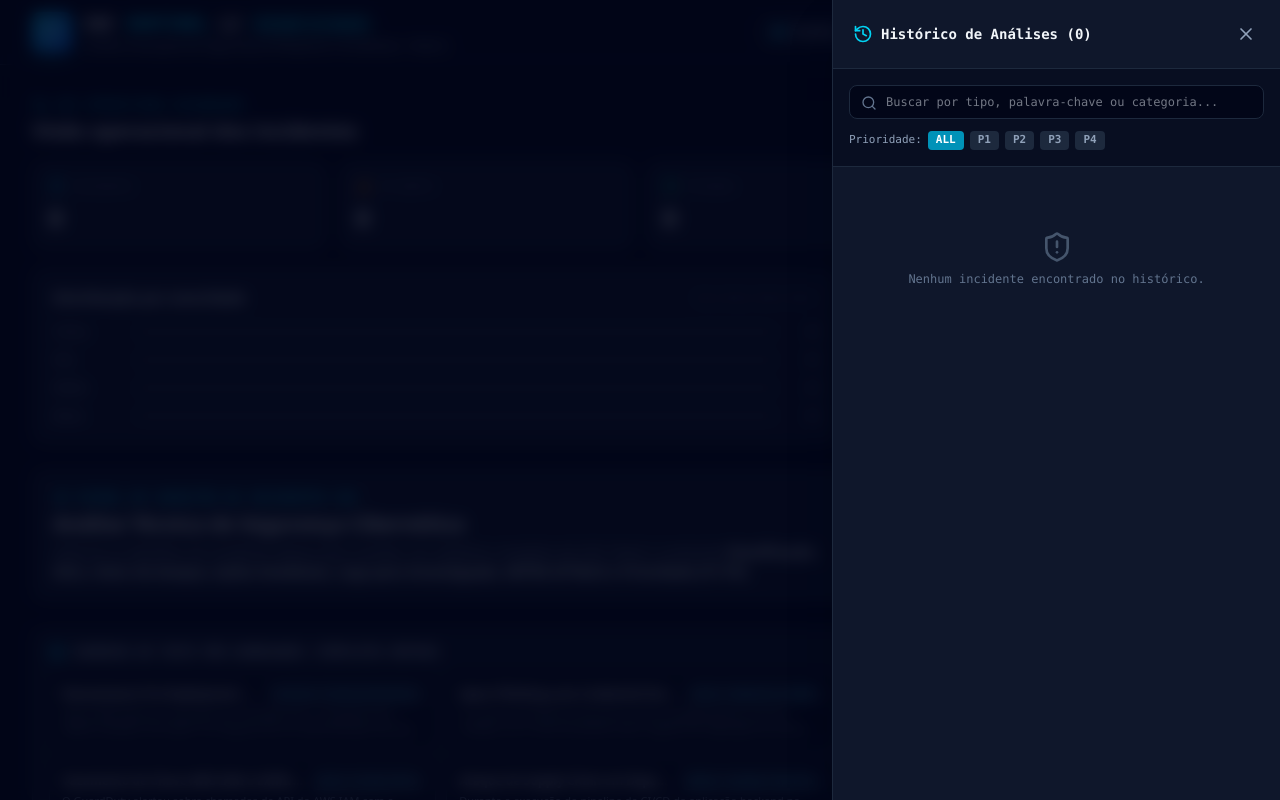
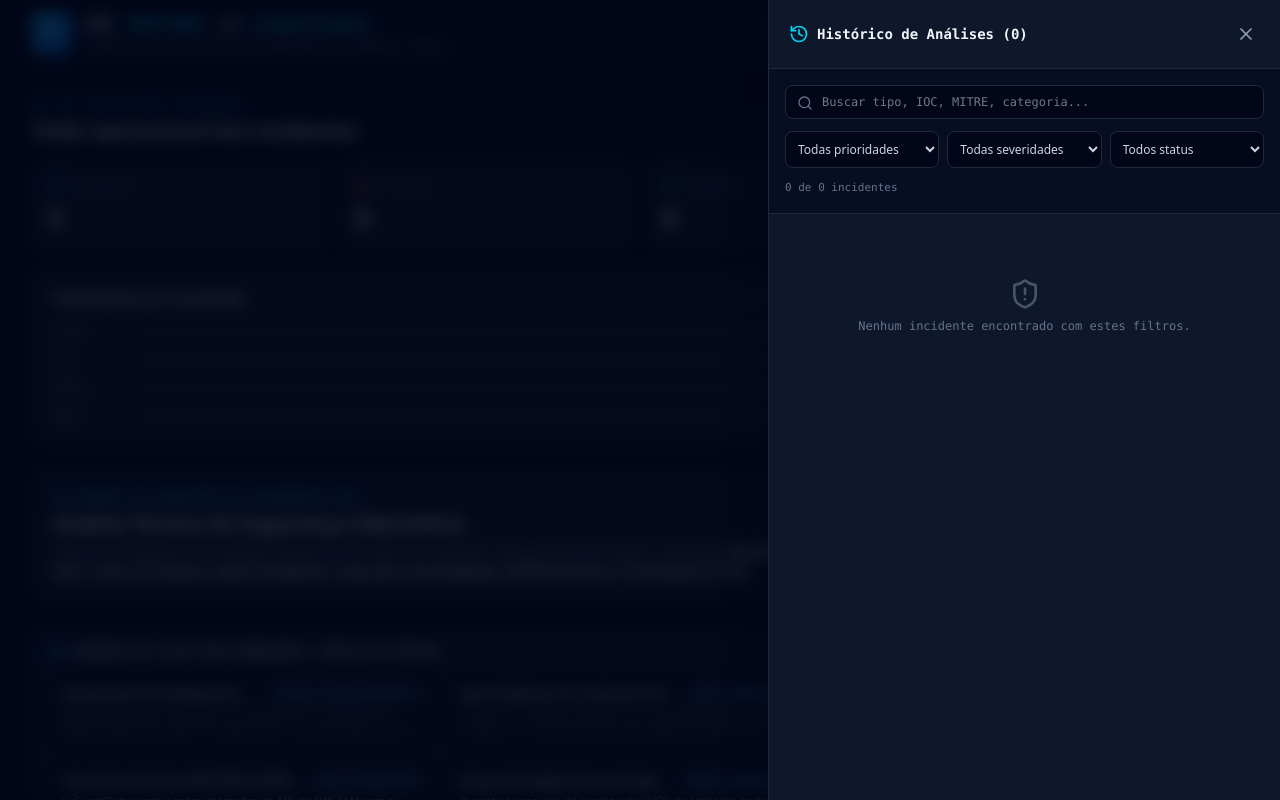
Before and after one commit to glaydsonaraujo25-cloud/SOC-Sentinel-L2---Incident-Response-Analysis-Studio, a React (Vite) app: page / in a window 1280 px wide. Both pictures are taken after a click on the button "Histórico". Shown: the top 800 px of the page. Built offline with nearby package versions, Linux system fonts and the light colour scheme.

Commit message:
Add advanced incident history filters

```diff
--- a/src/components/IncidentHistory.tsx
+++ b/src/components/IncidentHistory.tsx
@@ -1,6 +1,6 @@
-import React, { useState } from "react";
-import { IncidentAnalysisRecord } from "../types";
-import { History, X, Trash2, Search, ArrowRight, ShieldAlert } from "lucide-react";
+import React, { useMemo, useState } from "react";
+import { IncidentAnalysisRecord, IncidentSeverity, IncidentStatus } from "../types";
+import { History, X, Trash2, Search, ArrowRight, ShieldAlert, RotateCcw } from "lucide-react";
 
 interface IncidentHistoryProps {
   history: IncidentAnalysisRecord[];
@@ -9,91 +9,101 @@ interface IncidentHistoryProps {
   onClose: () => void;
 }
 
-export const IncidentHistory: React.FC<IncidentHistoryProps> = ({
-  history,
-  onSelectRecord,
-  onClearHistory,
-  onClose,
-}) => {
+const SEVERITIES: (IncidentSeverity | "ALL")[] = ["ALL", "Crítica", "Alta", "Média", "Baixa"];
+const STATUSES: (IncidentStatus | "ALL")[] = ["ALL", "Novo", "Triagem", "Investigando", "Contido", "Erradicado", "Recuperado", "Fechado"];
+
+export const IncidentHistory: React.FC<IncidentHistoryProps> = ({ history, onSelectRecord, onClearHistory, onClose }) => {
   const [searchTerm, setSearchTerm] = useState("");
-  const [filterPriority, setFilterPriority] = useState<string>("ALL");
+  const [filterPriority, setFilterPriority] = useState("ALL");
+  const [filterSeverity, setFilterSeverity] = useState<IncidentSeverity | "ALL">("ALL");
+  const [filterStatus, setFilterStatus] = useState<IncidentStatus | "ALL">("ALL");
 
-  const filteredHistory = history.filter((rec) => {
-    const matchSearch =
-      rec.input.tipo.toLowerCase().includes(searchTerm.toLowerCase()) ||
-      rec.input.descricao.toLowerCase().includes(searchTerm.toLowerCase()) ||
-      rec.parsedData.category.toLowerCase().includes(searchTerm.toLowerCase());
+  const filteredHistory = useMemo(() => history.filter((rec) => {
+    const query = searchTerm.trim().toLowerCase();
+    const searchable = [
+      rec.input.tipo,
+      rec.input.descricao,
+      rec.parsedData.category,
+      rec.parsedData.priority,
+      rec.parsedData.severity,
+      rec.status || "Novo",
+      ...rec.parsedData.mitreTechniques.map((t) => `${t.id} ${t.name}`),
+      ...rec.parsedData.iocs.map((ioc) => ioc.value),
+    ].join(" ").toLowerCase();
 
-    const matchPrio =
-      filterPriority === "ALL" || rec.parsedData.priority === filterPriority;
+    const matchSearch = !query || searchable.includes(query);
+    const matchPriority = filterPriority === "ALL" || rec.parsedData.priority === filterPriority;
+    const matchSeverity = filterSeverity === "ALL" || rec.parsedData.severity === filterSeverity;
+    const matchStatus = filterStatus === "ALL" || (rec.status || "Novo") === filterStatus;
 
-    return matchSearch && matchPrio;
-  });
+    return matchSearch && matchPriority && matchSeverity && matchStatus;
+  }), [history, searchTerm, filterPriority, filterSeverity, filterStatus]);
+
+  const hasFilters = Boolean(searchTerm) || filterPriority !== "ALL" || filterSeverity !== "ALL" || filterStatus !== "ALL";
+
+  const resetFilters = () => {
+    setSearchTerm("");
+    setFilterPriority("ALL");
+    setFilterSeverity("ALL");
+    setFilterStatus("ALL");
+  };
 
   return (
     <div className="fixed inset-0 z-50 bg-slate-950/80 backdrop-blur-sm flex justify-end">
-      <div className="bg-slate-900 border-l border-slate-800 max-w-md w-full h-full flex flex-col shadow-2xl">
-        {/* Header */}
+      <div className="bg-slate-900 border-l border-slate-800 max-w-lg w-full h-full flex flex-col shadow-2xl">
         <div className="p-5 border-b border-slate-800 flex items-center justify-between">
           <div className="flex items-center space-x-2 font-mono font-bold text-slate-100 text-sm">
             <History className="w-5 h-5 text-cyan-400" />
             <span>Histórico de Análises ({history.length})</span>
           </div>
-          <button
-            onClick={onClose}
-            className="p-1 rounded-lg text-slate-400 hover:text-slate-200 hover:bg-slate-800 transition-colors"
-          >
+          <button onClick={onClose} className="p-1 rounded-lg text-slate-400 hover:text-slate-200 hover:bg-slate-800">
             <X className="w-5 h-5" />
           </button>
         </div>
 
-        {/* Search & Filter Bar */}
         <div className="p-4 border-b border-slate-800 space-y-3 bg-slate-950/50">
           <div className="relative">
             <Search className="w-4 h-4 text-slate-500 absolute left-3 top-2.5" />
             <input
               type="text"
-              placeholder="Buscar por tipo, palavra-chave ou categoria..."
+              placeholder="Buscar tipo, IOC, MITRE, categoria..."
               value={searchTerm}
               onChange={(e) => setSearchTerm(e.target.value)}
               className="w-full bg-slate-950 border border-slate-800 text-slate-200 text-xs pl-9 pr-3 py-2 rounded-lg outline-none focus:border-cyan-500 font-mono"
             />
           </div>
 
-          <div className="flex items-center space-x-1.5 text-xs font-mono">
-            <span className="text-slate-400 text-[11px]">Prioridade:</span>
-            {["ALL", "P1", "P2", "P3", "P4"].map((p) => (
-              <button
-                key={p}
-                onClick={() => setFilterPriority(p)}
-                className={`px-2 py-0.5 rounded text-[11px] font-semibold transition-colors ${
-                  filterPriority === p
-                    ? "bg-cyan-600 text-white"
-                    : "bg-slate-800 text-slate-400 hover:text-slate-200"
-                }`}
-              >
-                {p}
+          <div className="grid grid-cols-1 sm:grid-cols-3 gap-2">
+            <select value={filterPriority} onChange={(e) => setFilterPriority(e.target.value)} className="bg-slate-950 border border-slate-800 rounded-lg px-2 py-2 text-xs text-slate-300">
+              <option value="ALL">Todas prioridades</option>
+              {["P1", "P2", "P3", "P4"].map((p) => <option key={p} value={p}>{p}</option>)}
+            </select>
+            <select value={filterSeverity} onChange={(e) => setFilterSeverity(e.target.value as IncidentSeverity | "ALL")} className="bg-slate-950 border border-slate-800 rounded-lg px-2 py-2 text-xs text-slate-300">
+              {SEVERITIES.map((s) => <option key={s} value={s}>{s === "ALL" ? "Todas severidades" : s}</option>)}
+            </select>
+            <select value={filterStatus} onChange={(e) => setFilterStatus(e.target.value as IncidentStatus | "ALL")} className="bg-slate-950 border border-slate-800 rounded-lg px-2 py-2 text-xs text-slate-300">
+              {STATUSES.map((s) => <option key={s} value={s}>{s === "ALL" ? "Todos status" : s}</option>)}
+            </select>
+          </div>
+
+          <div className="flex items-center justify-between text-[11px] font-mono text-slate-500">
+            <span>{filteredHistory.length} de {history.length} incidentes</span>
+            {hasFilters && (
+              <button onClick={resetFilters} className="inline-flex items-center gap-1 text-cyan-400 hover:text-cyan-300">
+                <RotateCcw className="w-3 h-3" /> Limpar filtros
               </button>
-            ))}
+            )}
           </div>
         </div>
 
-        {/* List */}
         <div className="flex-1 overflow-y-auto p-4 space-y-3">
           {filteredHistory.length === 0 ? (
             <div className="text-center py-12 text-slate-500 text-xs font-mono">
               <ShieldAlert className="w-8 h-8 mx-auto mb-2 text-slate-600" />
-              Nenhum incidente encontrado no histórico.
+              Nenhum incidente encontrado com estes filtros.
             </div>
-          ) : (
-            filteredHistory.map((rec) => {
-              const dateStr = new Date(rec.createdAt).toLocaleString("pt-BR", {
-                day: "2-digit",
-                month: "2-digit",
-                hour: "2-digit",
-                minute: "2-digit",
-              });
-
+          ) : filteredHistory.map((rec) => {
+            const dateStr = new Date(rec.createdAt).toLocaleString("pt-BR", { day: "2-digit", month: "2-digit", hour: "2-digit", minute: "2-digit" });
             const prioColors: Record<string, string> = {
               P1: "bg-red-950 text-red-400 border-red-700",
               P2: "bg-orange-950 text-orange-400 border-orange-700",
@@ -102,60 +112,34 @@ export const IncidentHistory: React.FC<IncidentHistoryProps> = ({
             };
 
             return (
-                <div
-                  key={rec.id}
-                  onClick={() => {
-                    onSelectRecord(rec);
-                    onClose();
-                  }}
-                  className="bg-slate-950 border border-slate-800 rounded-xl p-3.5 space-y-2 cursor-pointer hover:border-cyan-500/80 transition-all group"
-                >
-                  <div className="flex items-center justify-between">
-                    <span
-                      className={`px-2 py-0.5 rounded text-[10px] font-mono font-bold border ${
-                        prioColors[rec.parsedData.priority] || prioColors.P2
-                      }`}
-                    >
-                      {rec.parsedData.priority}
-                    </span>
-                    <span className="text-[10px] font-mono text-slate-500">
-                      {dateStr}
-                    </span>
+              <div key={rec.id} onClick={() => { onSelectRecord(rec); onClose(); }} className="bg-slate-950 border border-slate-800 rounded-xl p-3.5 space-y-2 cursor-pointer hover:border-cyan-500/80 group">
+                <div className="flex items-center justify-between gap-2">
+                  <div className="flex items-center gap-2">
+                    <span className={`px-2 py-0.5 rounded text-[10px] font-mono font-bold border ${prioColors[rec.parsedData.priority] || prioColors.P2}`}>{rec.parsedData.priority}</span>
+                    <span className="text-[10px] font-mono text-slate-500">{rec.status || "Novo"}</span>
+                  </div>
+                  <span className="text-[10px] font-mono text-slate-500">{dateStr}</span>
                 </div>
 
-                  <h4 className="font-semibold text-xs text-slate-200 group-hover:text-cyan-300 transition-colors">
-                    {rec.input.tipo}
-                  </h4>
-
-                  <p className="text-[11px] text-slate-400 line-clamp-2 leading-relaxed">
-                    {rec.input.descricao}
-                  </p>
+                <h4 className="font-semibold text-xs text-slate-200 group-hover:text-cyan-300">{rec.input.tipo}</h4>
+                <p className="text-[11px] text-slate-400 line-clamp-2 leading-relaxed">{rec.input.descricao}</p>
 
                 <div className="flex items-center justify-between pt-1 border-t border-slate-800/80 text-[10px] text-slate-500 font-mono">
-                    <span>Ativo: {rec.input.criticidade}</span>
+                  <span>{rec.parsedData.severity} • Risk {rec.riskScore ?? 0}/100</span>
                   <span className="text-cyan-400 group-hover:translate-x-1 transition-transform inline-flex items-center space-x-1">
-                      <span>Abrir</span>
-                      <ArrowRight className="w-3 h-3" />
+                    <span>Abrir</span><ArrowRight className="w-3 h-3" />
                   </span>
                 </div>
               </div>
             );
-            })
-          )}
+          })}
         </div>
 
-        {/* Footer */}
         {history.length > 0 && (
           <div className="p-4 border-t border-slate-800 bg-slate-950/80 flex items-center justify-between">
-            <span className="text-xs text-slate-500 font-mono">
-              Salvo localmente
-            </span>
-            <button
-              onClick={onClearHistory}
-              className="px-3 py-1.5 bg-red-950/60 hover:bg-red-900/80 text-red-400 border border-red-800 rounded-lg text-xs font-mono font-medium flex items-center space-x-1 transition-colors"
-            >
-              <Trash2 className="w-3.5 h-3.5" />
-              <span>Limpar Histórico</span>
+            <span className="text-xs text-slate-500 font-mono">Salvo localmente</span>
+            <button onClick={onClearHistory} className="px-3 py-1.5 bg-red-950/60 hover:bg-red-900/80 text-red-400 border border-red-800 rounded-lg text-xs font-mono font-medium flex items-center space-x-1">
+              <Trash2 className="w-3.5 h-3.5" /><span>Limpar Histórico</span>
             </button>
           </div>
         )}
```
Lines whose indentation alone changed are shown as unchanged.
